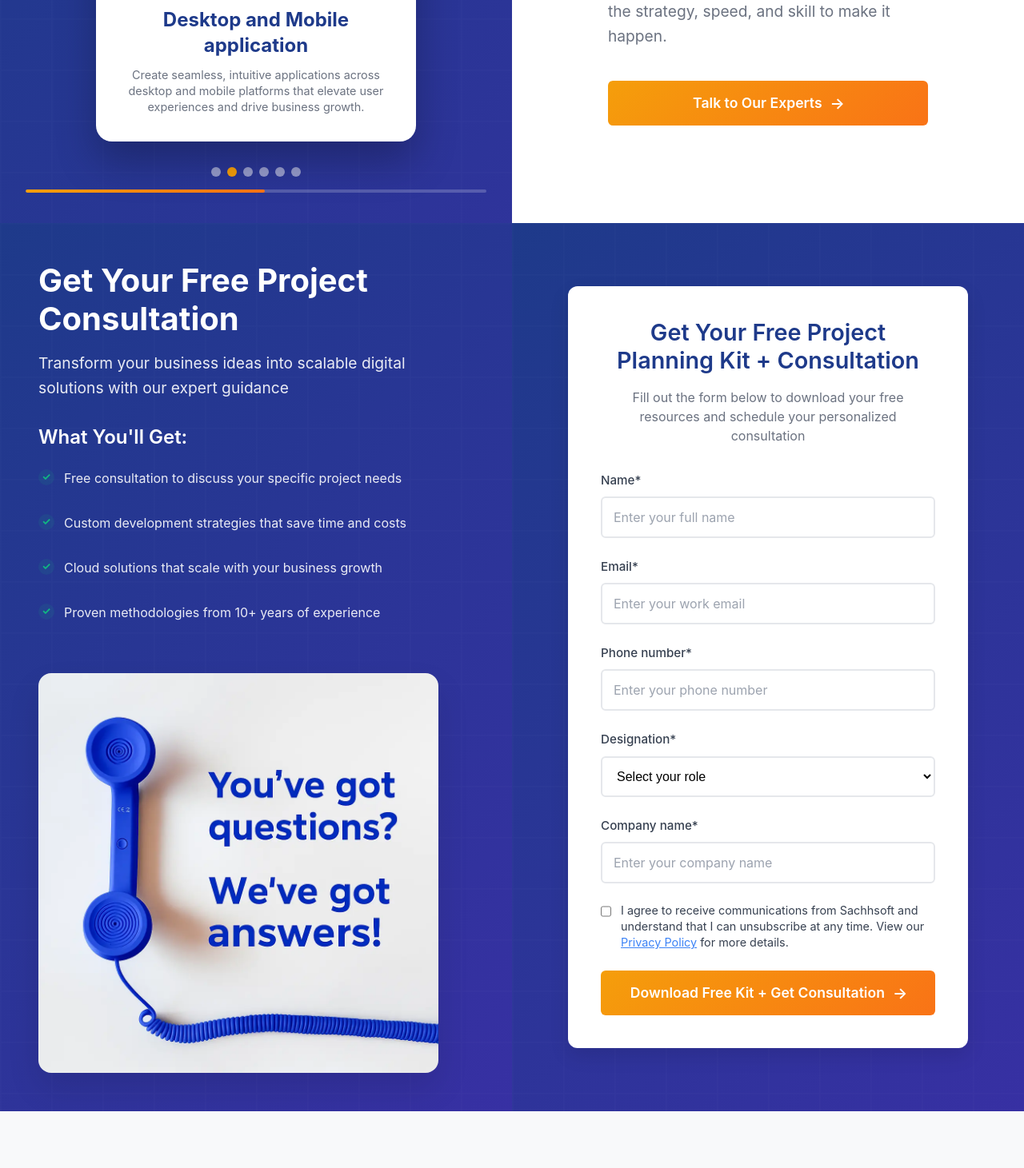
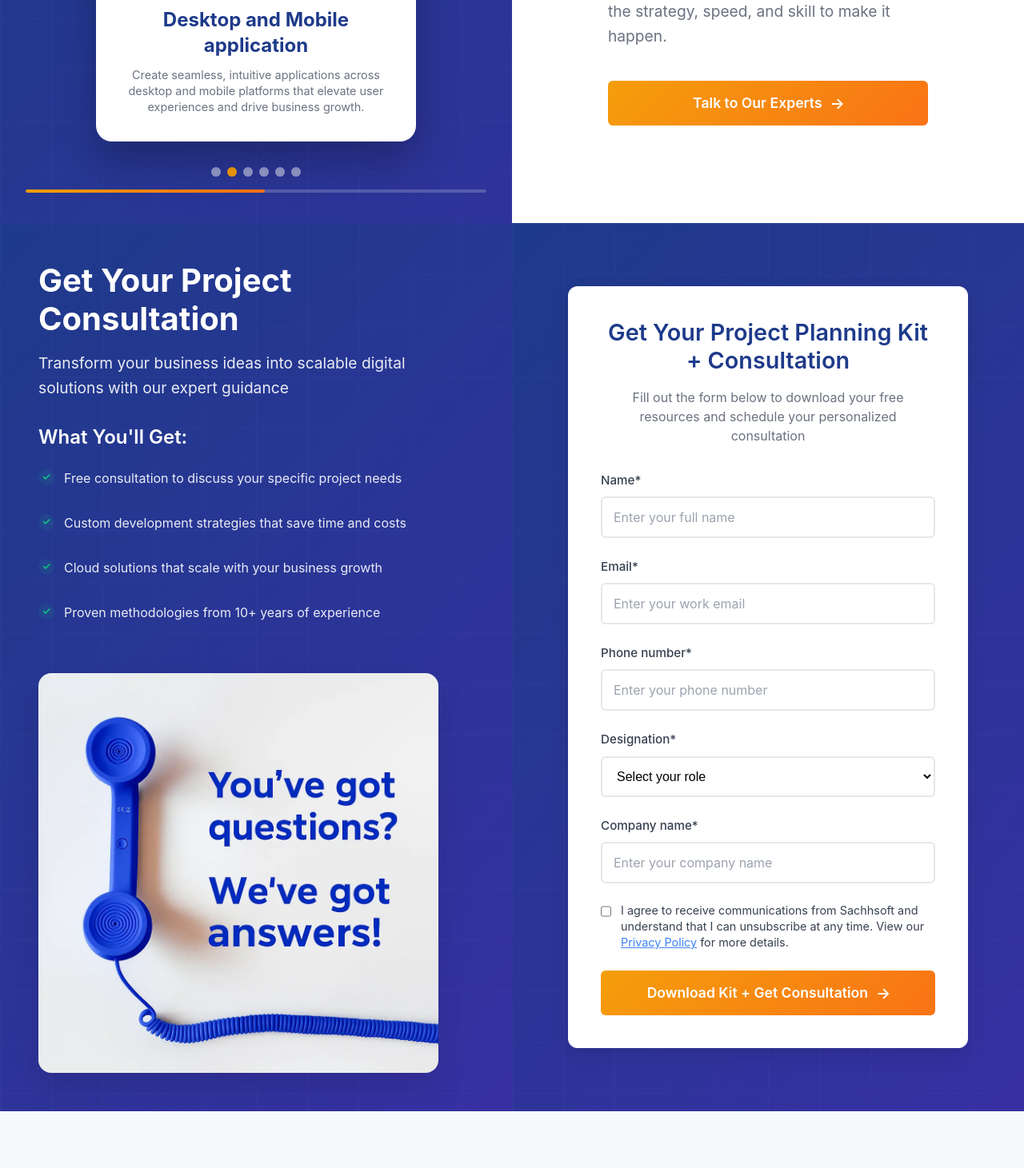
Before and after one commit to ChandanGuptaDevs/sachhsoft-squeeze-page, a Next.js app: page / in a window 1280 px wide. Shown: the part 444-1905 px from the top of the page at 80% size. Built offline with nearby package versions, Linux system fonts and the light colour scheme.

Commit message:
refactor: Simplify text in LeadGenerationForm component headlines and titles

```diff
--- a/src/components/LeadGenerationForm.js
+++ b/src/components/LeadGenerationForm.js
@@ -554,7 +554,7 @@ const LeadGenerationForm = () => {
           viewport={{ once: true }}
           transition={{ duration: 0.6 }}
         >
-          Get Your Free Project Consultation
+          Get Your Project Consultation
         </MainHeadline>
 
         <SubHeadline
@@ -611,9 +611,7 @@ const LeadGenerationForm = () => {
           animate={{ opacity: 1, scale: 1 }}
           transition={{ duration: 0.8, delay: 0.3 }}
         >
-          <FormTitle>
-            Get Your Free Project Planning Kit + Consultation
-          </FormTitle>
+          <FormTitle>Get Your Project Planning Kit + Consultation</FormTitle>
           <FormSubtitle>
             Fill out the form below to download your free resources and schedule
             your personalized consultation
@@ -784,7 +782,7 @@ const LeadGenerationForm = () => {
                   "Sending Your Free Resources..."
                 ) : (
                   <>
-                    Download Free Kit + Get Consultation
+                    Download Kit + Get Consultation
                     <ArrowIcon
                       animate={{ x: [0, 5, 0] }}
                       transition={{ duration: 1.5, repeat: Infinity }}
```
